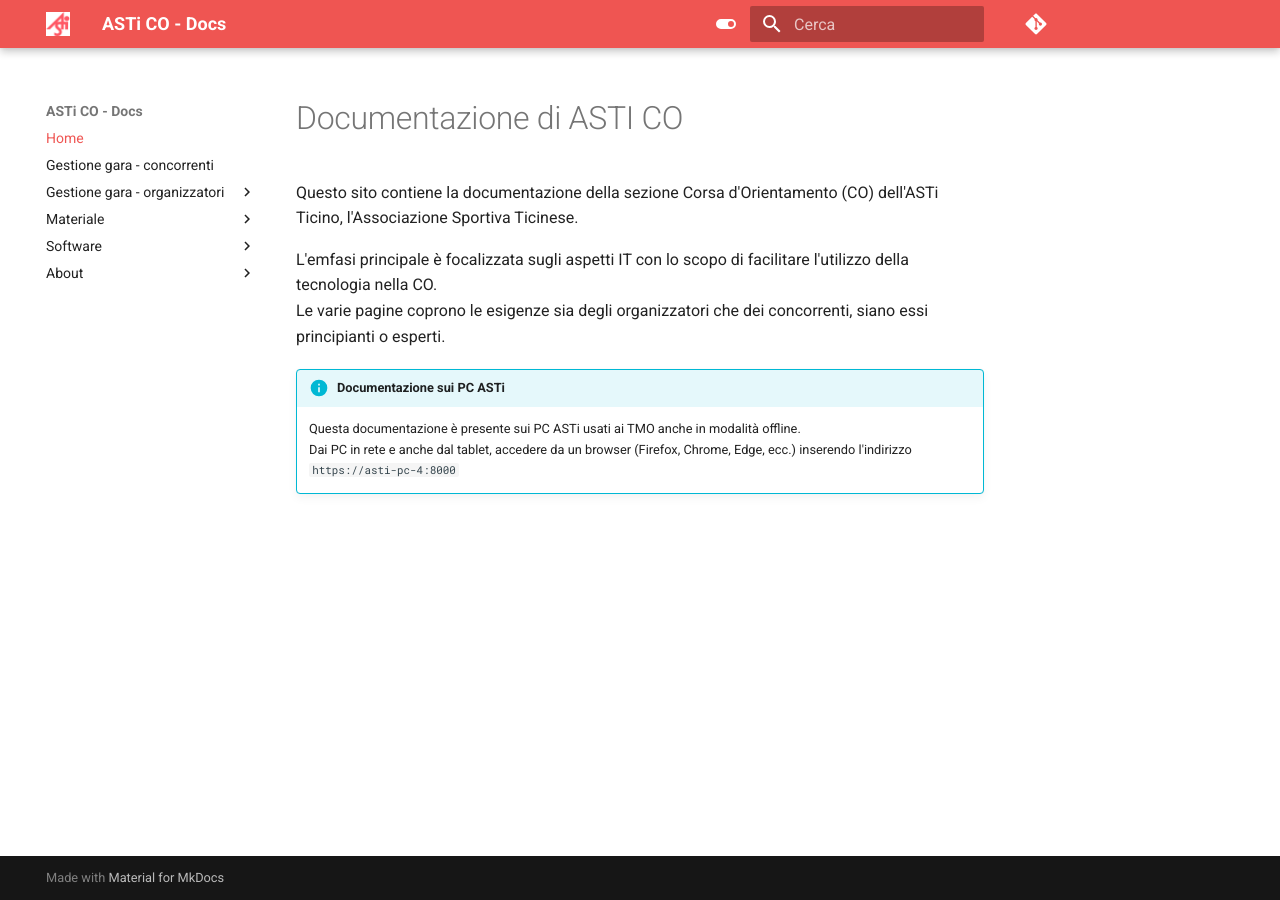
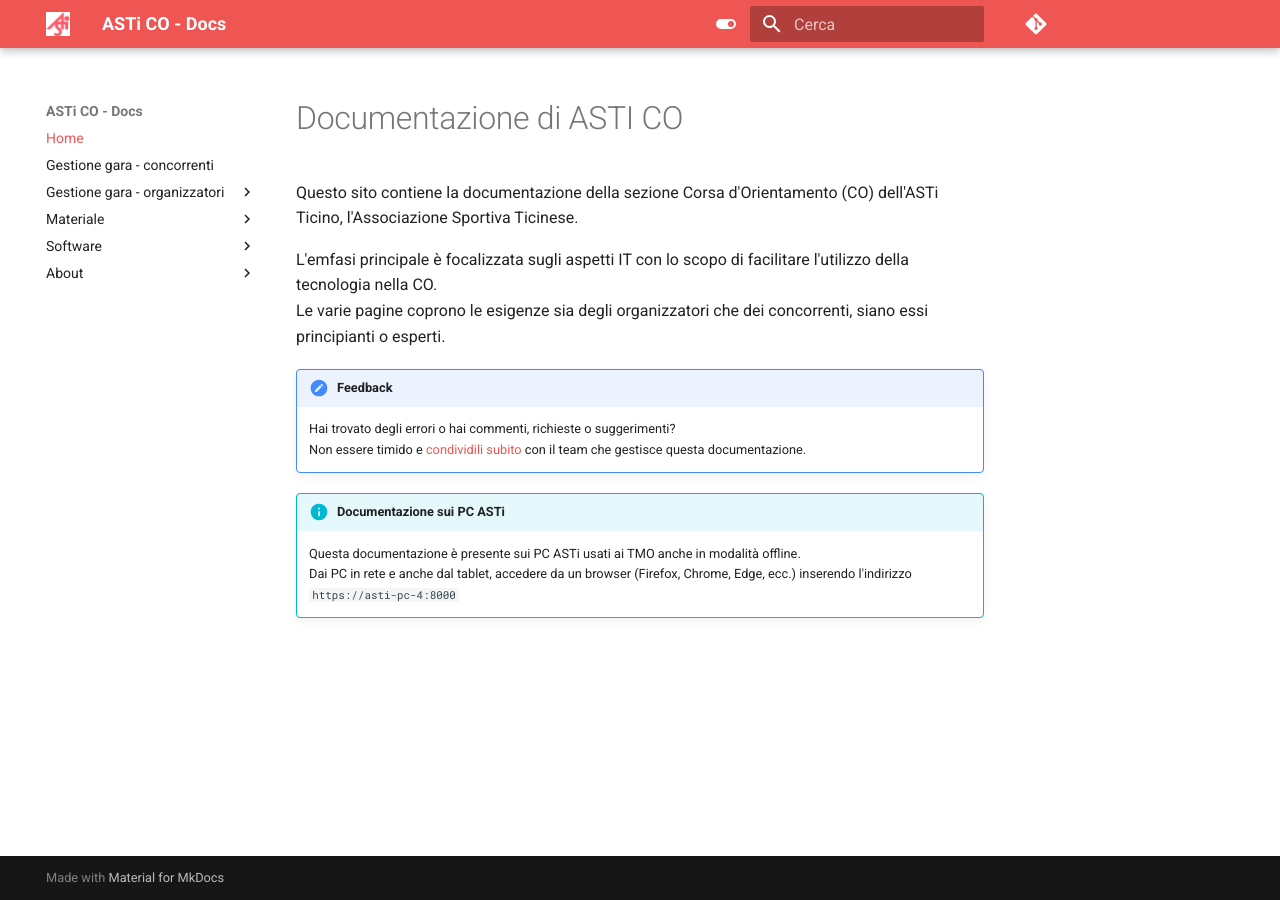
Before and after one commit to asti-co/doc, an MkDocs documentation site: the page built from docs/index.md, in a window 1280 px wide. Built offline with MkDocs 1.6.1 and Material for MkDocs 9.7.7, drawn with Linux system fonts in a browser that asks for light colours; comment, search, counter and statistics services are not loaded.

Commit message:
Aggiunto pagina feedback

```diff
--- a/docs/index.md
+++ b/docs/index.md
@@ -5,6 +5,10 @@
 L'emfasi principale è focalizzata sugli aspetti IT con lo scopo di facilitare l'utilizzo della tecnologia nella CO.
 Le varie pagine coprono le esigenze sia degli organizzatori che dei concorrenti, siano essi principianti o esperti.
 
+!!! Note "Feedback"
+    Hai trovato degli errori o hai commenti, richieste o suggerimenti?
+    Non essere timido e [condividili subito](about/feedback.md) con il team che gestisce questa documentazione.
+
 !!! Info "Documentazione sui PC ASTi"
     Questa documentazione è presente sui PC ASTi usati ai TMO anche in modalità offline.
     Dai PC in rete e anche dal tablet, accedere da un browser (Firefox, Chrome, Edge, ecc.) inserendo l'indirizzo `https://asti-pc-4:8000`
```
Also changed, not shown: docs/about/feedback.md (added, +23 -0 lines), docs/about/inc/github_icon.png (added), docs/about/inc/github_issues.png (added), docs/about/inc/github_issues_create.png (added), docs/about/inc/github_issues_new.png (added).
